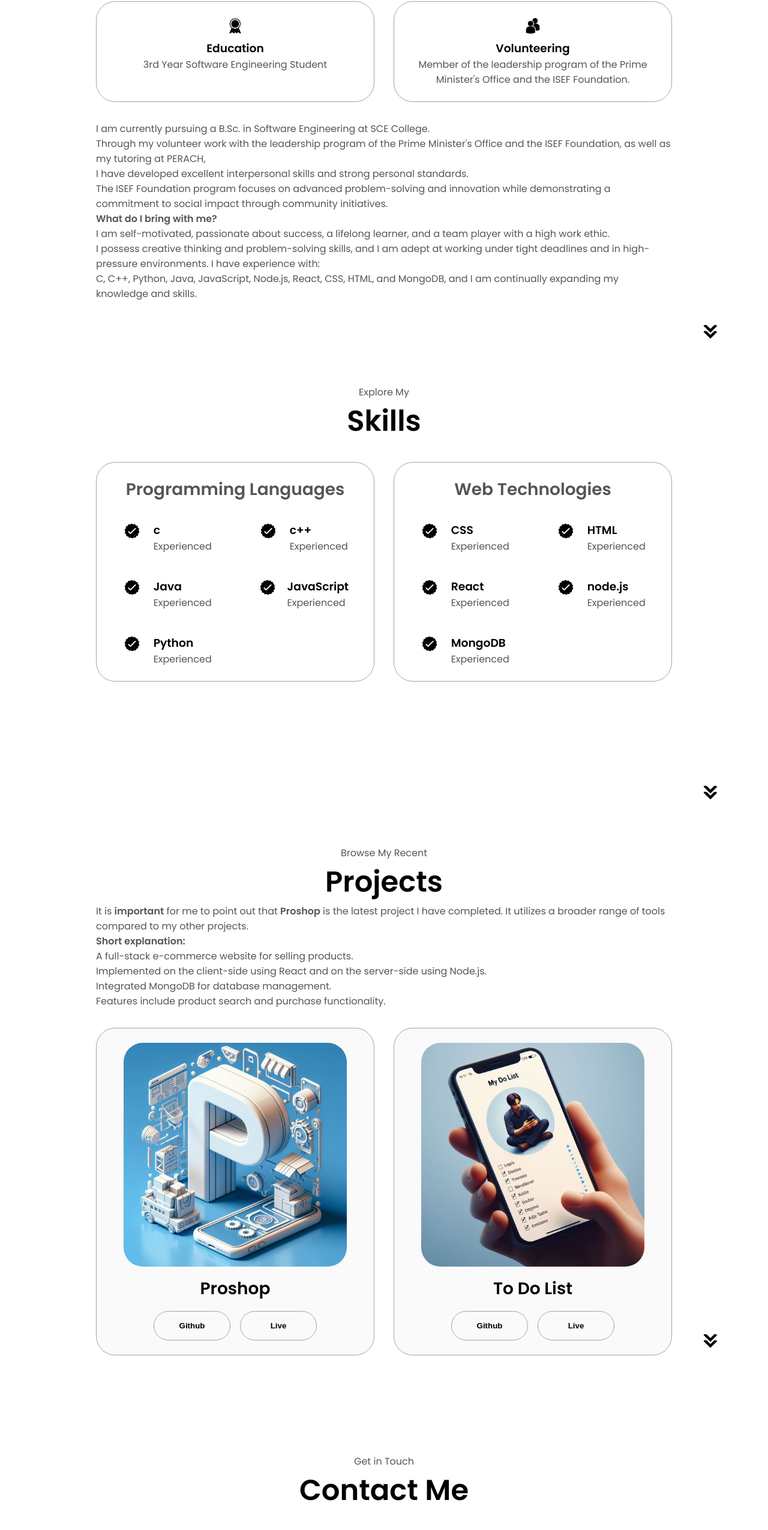
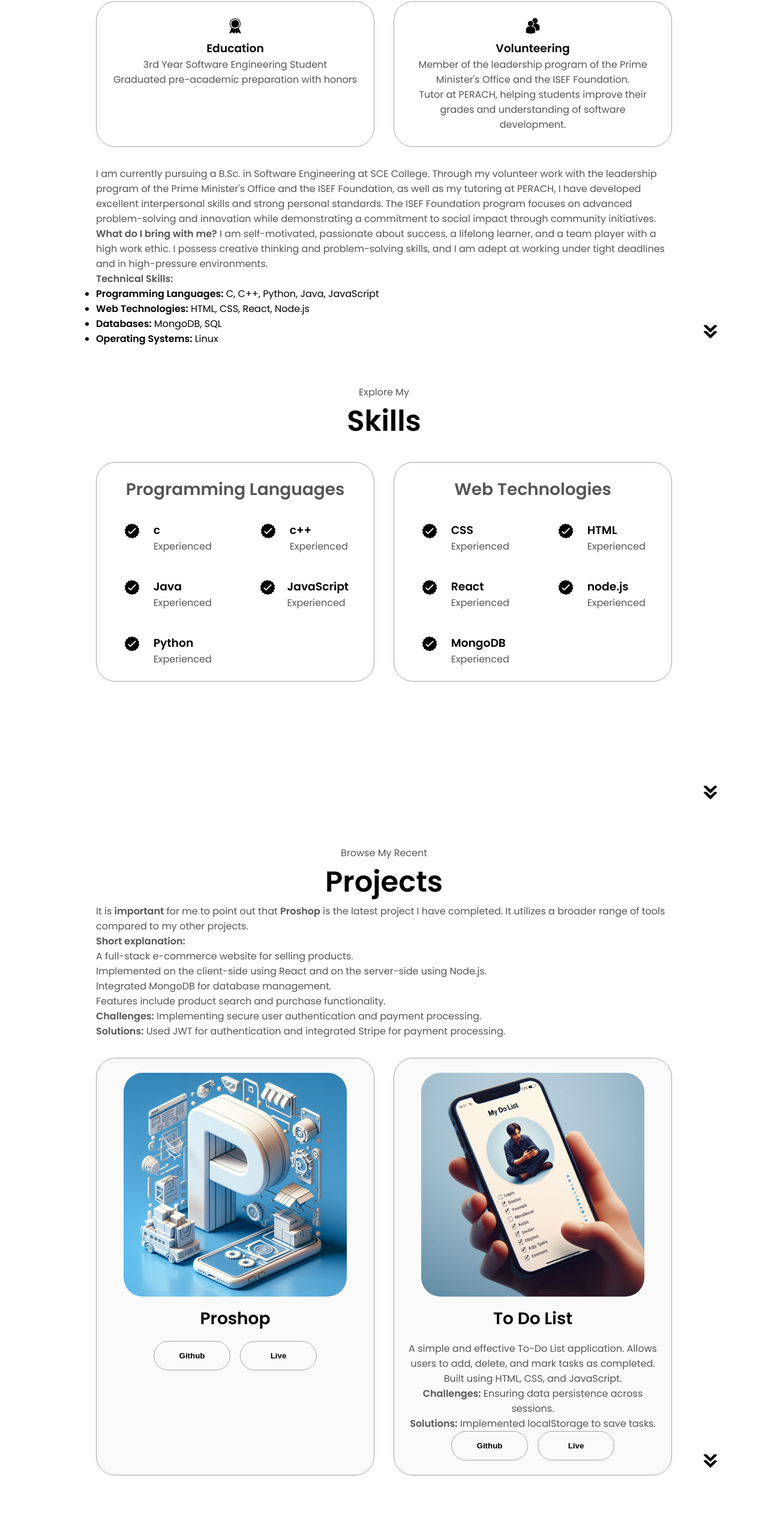
Before and after one commit to yardenitah/My_Portfolio, a plain HTML site: page index.html in a window 1280 px wide. Shown: the part 1055-3605 px from the top of the page at 60% size. Drawn offline with Linux system fonts and the light colour scheme.

Commit message:
Updated About Me section in the portfolio

```diff
--- a/index.html
+++ b/index.html
@@ -91,6 +91,7 @@
             />
             <h3>Education</h3>
             <p>3rd Year Software Engineering Student</p>
+            <p>Graduated pre-academic preparation with honors</p>
           </div>
           <div class="details-container">
             <img
@@ -103,29 +104,41 @@
               Member of the leadership program of the Prime Minister's Office
               and the ISEF Foundation.
             </p>
+            <p>
+              Tutor at PERACH, helping students improve their grades and
+              understanding of software development.
+            </p>
           </div>
         </div>
         <div class="text-container">
           <p>
             I am currently pursuing a B.Sc. in Software Engineering at SCE
-            College. <br />Through my volunteer work with the leadership program
-            of the Prime Minister's Office and the ISEF Foundation, as well as
-            my tutoring at PERACH,<br />
-            I have developed excellent interpersonal skills and strong personal
-            standards.
-            <br />
-            The ISEF Foundation program focuses on advanced problem-solving and
-            innovation while demonstrating a commitment to social impact through
-            community initiatives.
-            <br /><strong>What do I bring with me?</strong><br />
+            College. Through my volunteer work with the leadership program of
+            the Prime Minister's Office and the ISEF Foundation, as well as my
+            tutoring at PERACH, I have developed excellent interpersonal skills
+            and strong personal standards. The ISEF Foundation program focuses
+            on advanced problem-solving and innovation while demonstrating a
+            commitment to social impact through community initiatives.
+          </p>
+          <p>
+            <strong>What do I bring with me?</strong>
             I am self-motivated, passionate about success, a lifelong learner,
-            and a team player with a high work ethic.<br />
-            I possess creative thinking and problem-solving skills, and I am
-            adept at working under tight deadlines and in high-pressure
-            environments. I have experience with:<br />
-            C, C++, Python, Java, JavaScript, Node.js, React, CSS, HTML, and
-            MongoDB, and I am continually expanding my knowledge and skills.
+            and a team player with a high work ethic. I possess creative
+            thinking and problem-solving skills, and I am adept at working under
+            tight deadlines and in high-pressure environments.
           </p>
+          <p><strong>Technical Skills:</strong></p>
+          <ul>
+            <li>
+              <strong>Programming Languages:</strong> C, C++, Python, Java,
+              JavaScript
+            </li>
+            <li>
+              <strong>Web Technologies:</strong> HTML, CSS, React, Node.js
+            </li>
+            <li><strong>Databases:</strong> MongoDB, SQL</li>
+            <li><strong>Operating Systems:</strong> Linux</li>
+          </ul>
         </div>
       </div>
 
@@ -287,35 +300,14 @@
         Implemented on the client-side using React and on the server-side using
         Node.js.<br />
         Integrated MongoDB for database management.<br />Features include
-        product search and purchase functionality.
+        product search and purchase functionality.<br />
+        <strong>Challenges:</strong> Implementing secure user authentication and
+        payment processing.<br />
+        <strong>Solutions:</strong> Used JWT for authentication and integrated
+        Stripe for payment processing.
       </p>
       <div class="experience-details-container">
         <div class="about-containers">
-          <!--! Add more project here -->
-          <!-- <div class="details-container color-container">
-            <div class="article-container">
-              <img
-                src="./assets/project-1.png"
-                alt="Project 1"
-                class="project-img"
-              />
-            </div>
-            <h2 class="experience-sub-title project-title">Project One</h2>
-            <div class="btn-container">
-              <button
-                class="btn btn-color-2 project-btn"
-                onclick="location.href='https://github.com/'"
-              >
-                Github
-              </button>
-              <button
-                class="btn btn-color-2 project-btn"
-                onclick="location.href='https://github.com/'"
-              >
-                Live Demo
-              </button>
-            </div>
-          </div> -->
           <div class="details-container color-container">
             <div class="article-container">
               <img
@@ -349,6 +341,15 @@
               />
             </div>
             <h2 class="experience-sub-title project-title">To Do List</h2>
+            <p>
+              A simple and effective To-Do List application. Allows users to
+              add, delete, and mark tasks as completed. Built using HTML, CSS,
+              and JavaScript.<br />
+              <strong>Challenges:</strong> Ensuring data persistence across
+              sessions.<br />
+              <strong>Solutions:</strong> Implemented localStorage to save
+              tasks.
+            </p>
             <div class="btn-container">
               <button
                 class="btn btn-color-2 project-btn"
@@ -364,6 +365,7 @@
               </button>
             </div>
           </div>
+          <!-- Add more projects here -->
         </div>
       </div>
       <img
@@ -374,7 +376,7 @@
       />
     </section>
 
-    <section id="contact" style="margin-top: 100px">
+    <section id="contact" style="margin-top: 350px">
       <p class="section__text__p1">Get in Touch</p>
       <h1 class="title">Contact Me</h1>
       <div class="contact-info-upper-container">
```
